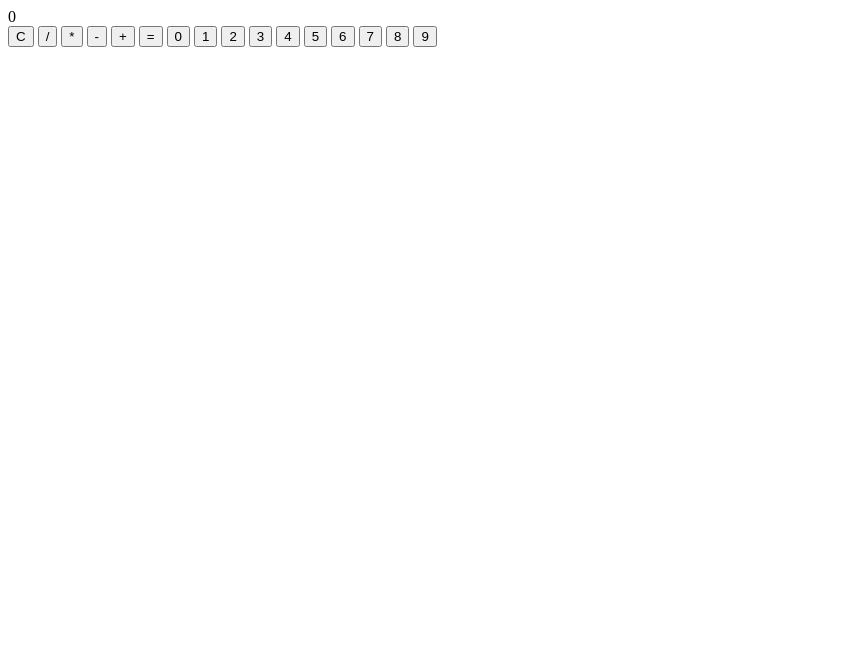
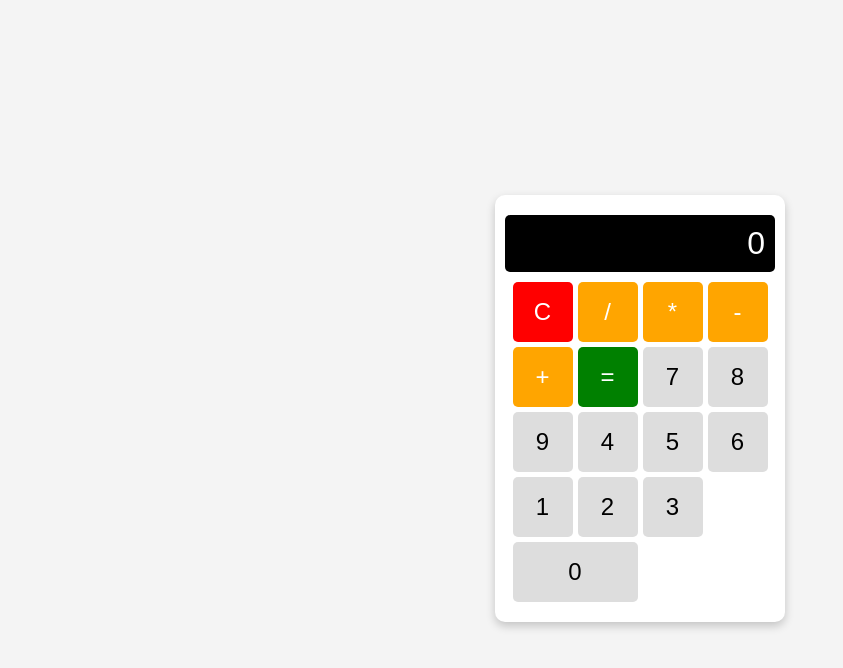
Before and after one commit to I-DMK/Calculator-Project, a plain HTML site: page index.html in a window 1280 px wide. Shown: the whole page, without its empty margins (0-843 px from the left). Drawn offline with Linux system fonts and the light colour scheme.

Commit message:
Created basic HTML structure and improved styling for calculator

```diff
--- a/index.html
+++ b/index.html
@@ -4,28 +4,32 @@
     <meta charset="UTF-8">
     <meta name="viewport" content="width=device-width, initial-scale=1.0">
     <title>Calculator</title>
-    <link rel=""stylesheet" href=""style.css">
+    <link rel="stylesheet" href="style.css">
 </head>
 <body>
-    <div class=""calculator">
-        <div class=""display">0</dic>
+    <div class="calculator">
+        <div class="display">0</div>
         <div class="buttons">
-            <button>C</button>
-            <button>/</button>
-            <button>*</button>
-            <button>-</button>
-            <button>+</button>
-            <button>=</button>
-            <button>0</button>
-            <button>1</button>
-            <button>2</button>
-            <button>3</button>
-            <button>4</button>
-            <button>5</button>
-            <button>6</button>
-            <button>7</button>
-            <button>8</button>
-            <button>9</button>
+            <button class="clear">C</button>
+            <button class="operator">/</button>
+            <button class="operator">*</button>
+            <button class="operator">-</button>
+            <button class="operator">+</button>
+            <button class="equals">=</button>
+
+            <button class="number">7</button>
+            <button class="number">8</button>
+            <button class="number">9</button>
+
+            <button class="number">4</button>
+            <button class="number">5</button>
+            <button class="number">6</button>
+
+            <button class="number">1</button>
+            <button class="number">2</button>
+            <button class="number">3</button>
+
+            <button class="number zero">0</button>
         </div>
     </div>
     <script src="script.js"></script>
--- a/style.css
+++ b/style.css
@@ -12,6 +12,10 @@ body {
     padding: 20px;
     border-radius: 10px;
     box-shadow: 0 4px 10px rgba(0, 0, 0, 0.2);
+    display: flex;
+    flex-direction: column;
+    align-items: center;
+    width: 250px;
 }
 
 .display {
@@ -20,13 +24,16 @@ body {
     font-size: 2rem;
     padding: 10px;
     text-align: right;
+    width: 100%;
     margin-bottom: 10px;
+    border-radius: 5px;
 }
 
 .buttons {
     display: grid;
     grid-template-columns: repeat(4, 60px);
     gap: 5px;
+    justify-content: center;
 }
 
 button {
@@ -34,10 +41,45 @@ button {
     height: 60px;
     font-size: 1.5rem;
     border: none;
-    background: lightgray;
+    background: #ddd;
     cursor: pointer;
+    border-radius: 5px;
+    transition: 0.2s ease-in-out;
 }
 
 button:hover {
-    background: darkgray;
+    background: #bbb;
 }
+
+.operator {
+    background: orange;
+    color: white;
+}
+
+.operator:hover {
+    background: darkorange;
+}
+
+.equals {
+    background: green;
+    color: white;
+}
+
+.equals:hover {
+    background: darkgreen;
+}
+
+.clear {
+    background: red;
+    color: white;
+}
+
+.clear:hover {
+    background: darkred;
+}
+
+
+.zero {
+    grid-column: span 2;
+    width: 125px;
+}
```
Also changed, not shown: script.js (+2 -10 lines).
